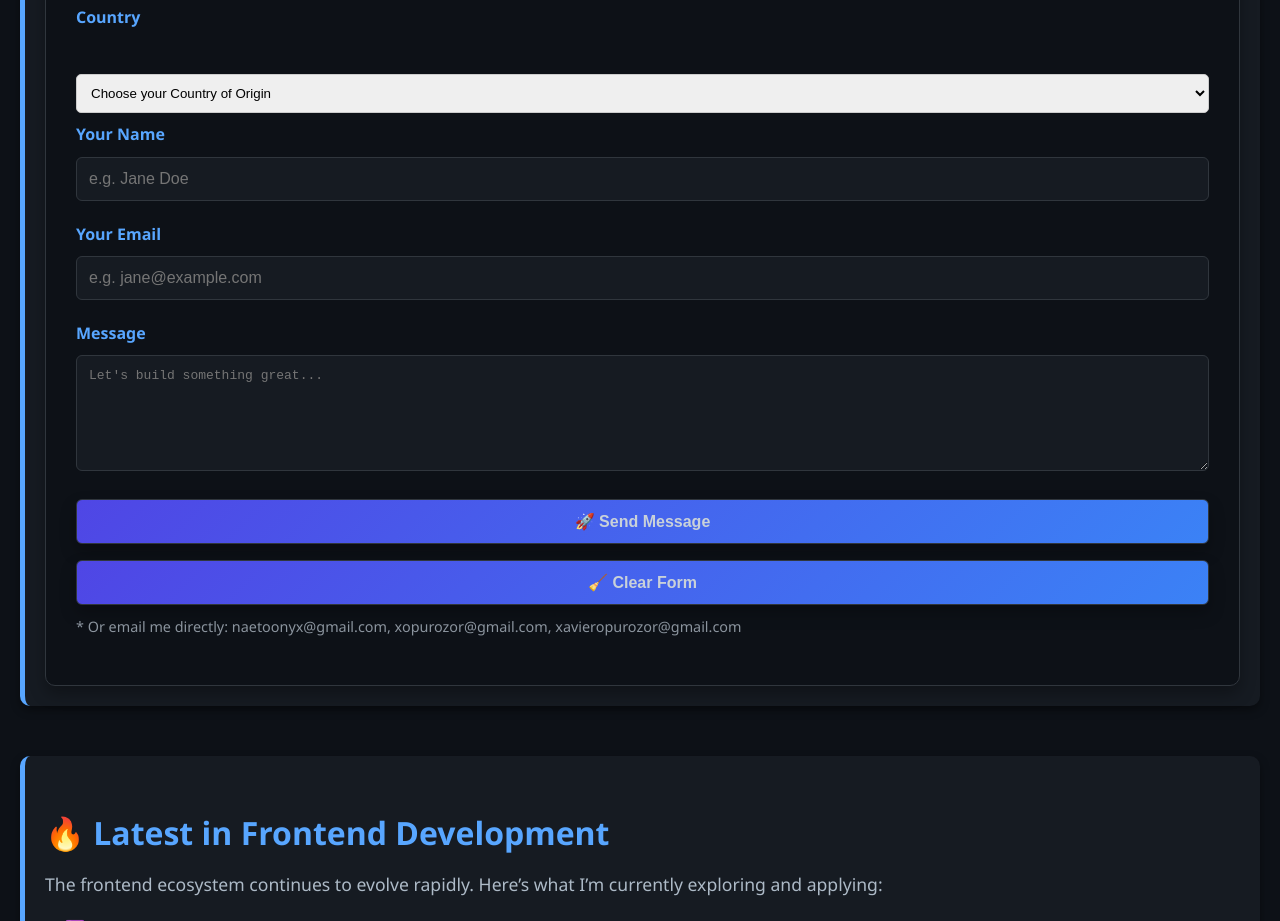
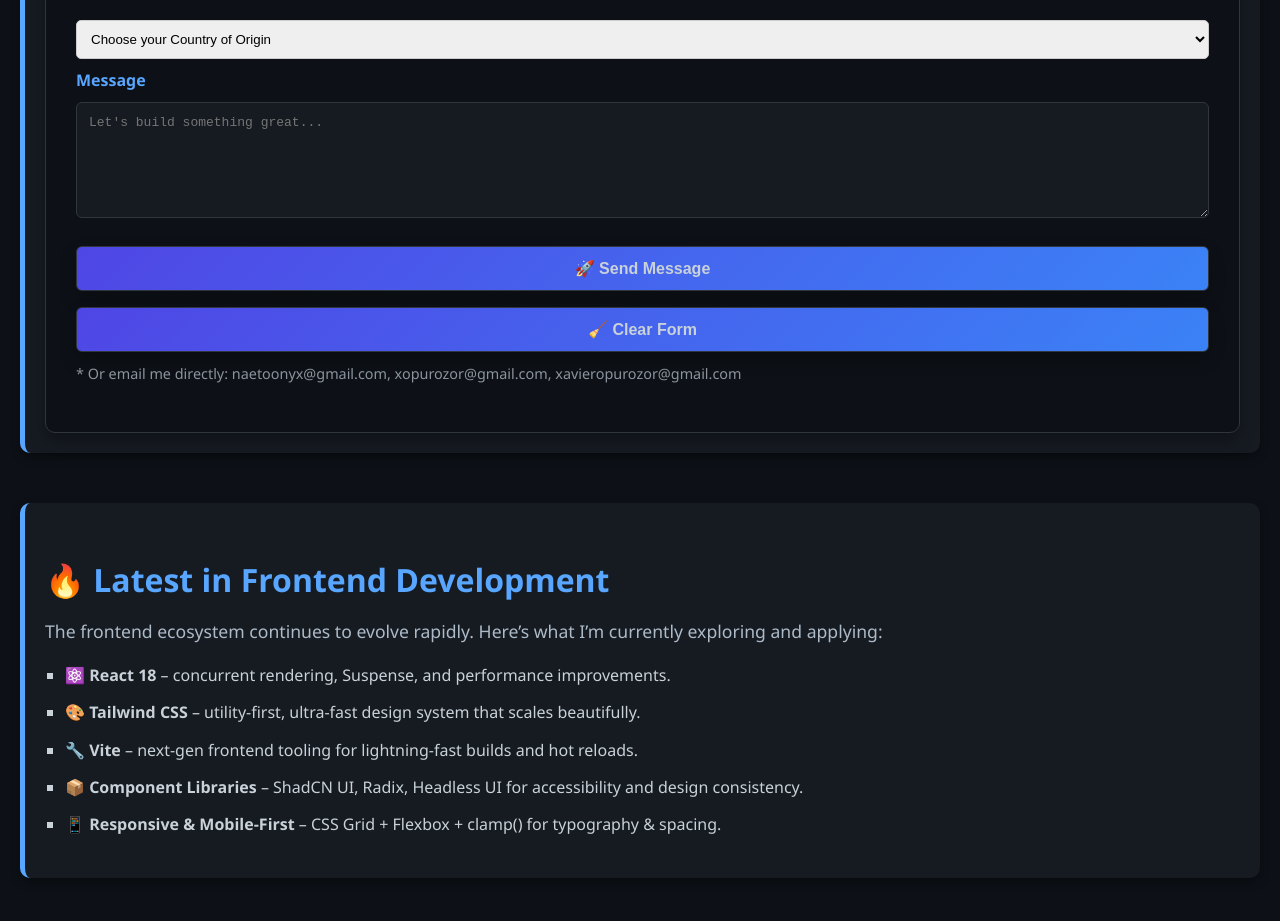
Before and after one commit to XavierOpurozor/Xavier-Techsite, a plain HTML site: page contact.html in a window 1280 px wide. Shown: the part 1720-2641 px from the top of the page. Drawn offline with Linux system fonts and the light colour scheme.

Commit message:
Update contact.html

```diff
--- a/contact.html
+++ b/contact.html
@@ -136,13 +136,13 @@
     <input type="date" name="dob" id="dob" required
       style="width: 100%; padding: 10px; margin: 8px 0; border-radius: 5px; border: 1px solid #ccc;"><br>
 
-    <label style="font-weight: bold;">Gender</label><br>
+    <label style="font-weight: bold;">Gender</label>
     <input type="radio" name="gender" id="male" value="male" required>
     <label for="male">Male</label>
     <input type="radio" name="gender" id="female" value="female" required>
     <label for="female">Female</label>
     <input type="radio" name="gender" id="prefer_not_to_say" value="prefer_not_to_say" required>
-    <label for="prefer_not_to_say">Prefer not to say</label><br><br>
+    <label for="prefer_not_to_say">Prefer not to say</label><br>
 
     <label for="country" style="font-weight: bold;">Country</label><br>
     <select id="country" name="country" required
@@ -369,16 +369,6 @@
     </select><br>
   </fieldset>
 
-  <!-- Message Section -->
-  <div class="form-group">
-    <label for="name">Your Name</label>
-    <input type="text" id="name" name="name" placeholder="e.g. Jane Doe" required />
-  </div>
-
-  <div class="form-group">
-    <label for="email">Your Email</label>
-    <input type="email" id="email" name="_replyto" placeholder="e.g. jane@example.com" required />
-  </div>
 
   <div class="form-group">
     <label for="message">Message</label>
```
